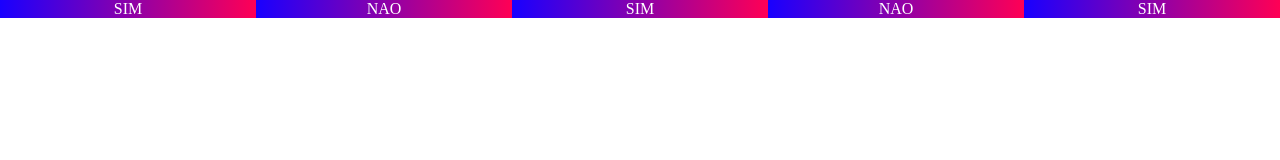
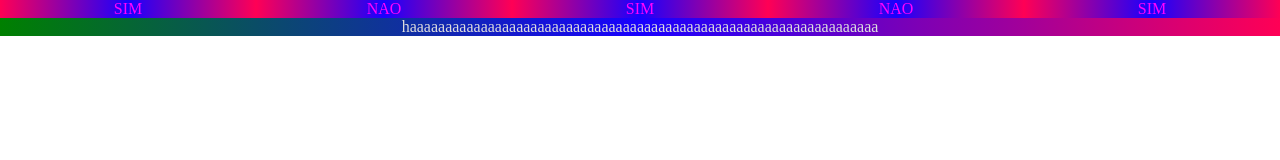
Before and after one commit to HCAC17/Teste-Flex, a plain HTML site: page index.html in a window 1280 px wide. Drawn offline with Linux system fonts and the light colour scheme.

Commit message:
Super teste hierarquia - 22/03/2022

```diff
--- a/css/main.css
+++ b/css/main.css
@@ -2,6 +2,7 @@
 * {
     margin: 0px;
     padding: 0px;
+    box-sizing: border-box;
 }
 
 html, body {
@@ -11,8 +12,9 @@ html, body {
 
 p {
     background-image: linear-gradient(to left, rgb(255, 0, 85), rgb(25, 0, 255), green);
-    color: white;
+    color: rgb(221, 221, 221);
     text-align: center;
+    width: 100%;
 }
 
 .container {
@@ -21,5 +23,6 @@ p {
 
 .container p {
     width: 20%;
-    background-image: linear-gradient(to left, rgb(255, 0, 85), rgb(25, 0, 255));
+    background-image: linear-gradient(to left, rgb(255, 0, 85), rgb(25, 0, 255), rgb(255, 0, 85));
+    color:fuchsia;
 }
--- a/index.html
+++ b/index.html
@@ -16,5 +16,7 @@
         <p>SIM</p>
     </div>
 
+    <p>haaaaaaaaaaaaaaaaaaaaaaaaaaaaaaaaaaaaaaaaaaaaaaaaaaaaaaaaaaaaaaaaaa</p>
+
 </body>
 </html>
```
